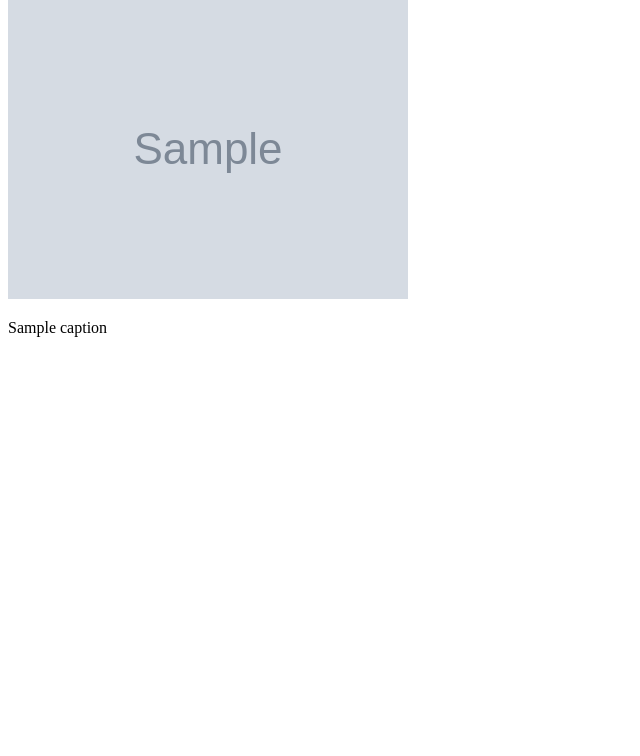
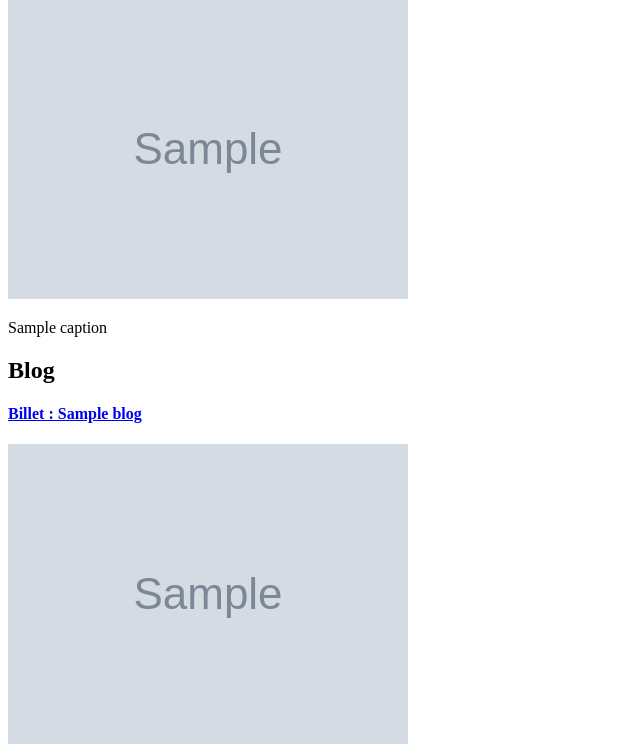
Before and after one commit to land22/photo_blog, a Django app: template blog/templates/blog/home.html in a window 1280 px wide. Shown: the part 268-1024 px from the top of the page, without its empty margins (0-640 px from the left). Before the commit the page ends 605 px from the top, so only its background shows below. Run offline with Django 3.2, Linux system fonts and the light colour scheme; the template is opened without the code that fills it: most values are stand-ins (such as "Sample title", 1, 10 or a date in 2020); grey boxes marked "Sample" are stand-in pictures.

Commit message:
mise ne place de la fonctionnalité de visualisation d'un blog et de tous les blogs aussi

```diff
--- a/blog/templates/blog/home.html
+++ b/blog/templates/blog/home.html
@@ -6,4 +6,14 @@
         <img src="{{ photo.image.url }}">
         <p>{{ photo.caption }}</p>
     {% endfor %}
+
+<h2>Blog</h2>
+<div>
+    {% for blog in blogs %}
+        <div>
+            <a href="{% url 'view_blog' blog.id %}"><h4>Billet : {{ blog.title}}</h4></a>
+            <img src="{{ blog.photo.image.url }}">
+        </div>
+    {% endfor %}
+</div>
 {% endblock content %}
--- a/fotoblog/urls.py
+++ b/fotoblog/urls.py
@@ -28,6 +28,7 @@ urlpatterns = [
     path('signup/', authentication.views.signup_page, name='signup'),
     path('photo/upload/', blog.views.photo_upload, name='photo_upload'),
     path('blog/create/', blog.views.blog_and_photo_upload, name='blog_create'),
+    path('blog/<int:blog_id>', blog.views.view_blog, name='view_blog')
 ]
 if settings.DEBUG:
     urlpatterns += static(
```
Also changed, not shown: blog/templates/blog/view_blog.html (added, +7 -0 lines), blog/views.py (+9 -2 lines).
